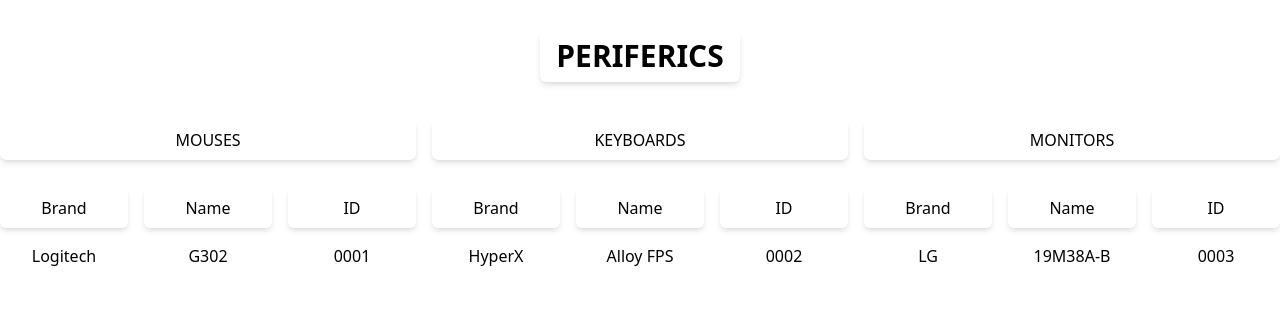
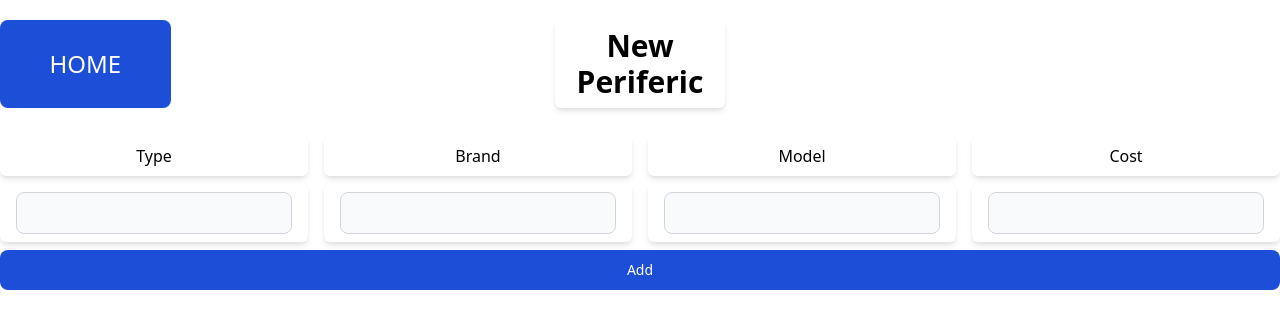
Before and after one commit to iaw-2024/ThiagoZanconi-1-html-css, a plain HTML site: page formulario/tailwindcss/formulariotailwindcss.html in a window 1280 px wide. Drawn offline with nearby package versions, Linux system fonts and the light colour scheme; files that its build step writes are made by us from their sources.

Commit message:
listados update

```diff
--- a/formulario/html_css/styles.css
+++ b/formulario/html_css/styles.css
@@ -16,6 +16,11 @@
     margin-bottom: 25px;
 }
 
+.a{
+  display: inline-flex;
+  justify-items: center;
+}
+
 .header{
     max-width: fit-content;
     margin-left: 25%;
@@ -25,7 +30,6 @@
     padding: 10px;
     background-color: #007bff;
     border-radius: 10px;
-
 }
 
 .inputtext{
@@ -53,7 +57,7 @@
   background-color: #0056b3;
 }
 
-div {
+.wrapper {
   border-radius: 5px;
   background-color: #f2f2f2;
   padding: 20px;
--- a/formulario/tailwindcss/formulariotailwindcss.html
+++ b/formulario/tailwindcss/formulariotailwindcss.html
@@ -4,132 +4,62 @@
   <meta charset="UTF-8">
   <meta name="viewport" content="width=device-width, initial-scale=1.0">
   <title>listadotailwindcss</title>
+  <link rel="stylesheet" href="styles.css">
   <link href="https://cdn.jsdelivr.net/npm/tailwindcss@2.2.19/dist/tailwind.min.css" rel="stylesheet">
 </head>
 <body>
 
+
     <div class="container pt-5 pb-10 mx-auto">
-        <div class="flex items-center justify-center h-20">
-            <div class="text-3xl font-bold block py-2 px-4 mb-2 bg-white rounded-md shadow-md text-center">
-                PERIFERICS
+        <div class="grid grid-cols-3 gap-96 content-around">
+            <a href="/" class="inline-flex items-center justify-center text-2xl text-white bg-blue-700 hover:bg-blue-800 focus:ring-4 focus:ring-blue-300 font-medium rounded-lg text-sm px-5 py-2.5 me-2 mb-2 dark:bg-blue-600 dark:hover:bg-blue-700 focus:outline-none dark:focus:ring-blue-800"> HOME
+            </a>
+            <div class="text-3xl font-bold block py-2 px-4 mb-2 bg-white rounded-md shadow-md text-center object-top">
+                New Periferic
             </div>
+            <div></div>
         </div>
         <form>
-            <div class="grid grid-cols-3 items-center gap-4 pt-5 justify-items-stretch">
+            <div class="grid grid-cols-4 items-center gap-4 pt-5 justify-items-stretch">
                 <div>
                     <div class="block py-2 px-4 mb-2 bg-white rounded-md shadow-md text-center">
-                        MOUSES
+                        Type
                     </div>
-                    <div class="grid grid-cols-3 items-center gap-4 pt-5 justify-items-stretch">
-                        <div>
-                            <div class="block py-2 px-4 mb-2 bg-white rounded-md shadow-md text-center">
-                                Brand
-                            </div>
-                            <ul id="mousesBrands">
-                                <li class="block py-2 px-4 mb-2 bg-white text-center">
-                                    Logitech
-                                </li>
-                            </ul>
-                        </div>
-                        <div>
-                            <div class="block py-2 px-4 mb-2 bg-white rounded-md shadow-md text-center">
-                                Name
-                            </div>
-                            <ul id="mousesNames">
-                                <li class="block py-2 px-4 mb-2 bg-white text-center">
-                                    G302
-                                </li>
-                            </ul>
-                        </div>
-                        <div>
-                            <div class="block py-2 px-4 mb-2 bg-white rounded-md shadow-md text-center">
-                                ID
-                            </div>
-                            <ul id="mousesIds">
-                                <li class="block py-2 px-4 mb-2 bg-white text-center">
-                                    0001
-                                </li>
-                            </ul>
-                        </div>
+                    <div class="block py-2 px-4 mb-2 bg-white rounded-md shadow-md text-center">
+                        <input type="text" id="first_name" class="bg-gray-50 border border-gray-300 text-gray-900 text-sm rounded-lg focus:ring-blue-500 focus:border-blue-500 block w-full p-2.5 dark:bg-gray-700 dark:border-gray-600 dark:placeholder-gray-400 dark:text-white dark:focus:ring-blue-500 dark:focus:border-blue-500" required />
                     </div>
                 </div>
                 <div>
                     <div class="block py-2 px-4 mb-2 bg-white rounded-md shadow-md text-center">
-                        KEYBOARDS
+                        Brand
                     </div>
-                    <div class="grid grid-cols-3 items-center gap-4 pt-5 justify-items-stretch">
-                        <div>
-                            <div class="block py-2 px-4 mb-2 bg-white rounded-md shadow-md text-center">
-                                Brand
-                            </div>
-                            <ul id="keyboardsBrands">
-                                <li class="block py-2 px-4 mb-2 bg-white text-center">
-                                    HyperX
-                                </li>
-                            </ul>
-                        </div>
-                        <div>
-                            <div class="block py-2 px-4 mb-2 bg-white rounded-md shadow-md text-center">
-                                Name
-                            </div>
-                            <ul id="keyboardsNames">
-                                <li class="block py-2 px-4 mb-2 bg-white text-center">
-                                    Alloy FPS
-                                </li>
-                            </ul>
-                        </div>
-                        <div>
-                            <div class="block py-2 px-4 mb-2 bg-white rounded-md shadow-md text-center">
-                                ID
-                            </div>
-                            <ul id="keyboardsIds">
-                                <li class="block py-2 px-4 mb-2 bg-white text-center">
-                                    0002
-                                </li>
-                            </ul>
-                        </div>
+                    <div class="block py-2 px-4 mb-2 bg-white rounded-md shadow-md text-center">
+                        <input type="text" id="first_name" class="bg-gray-50 border border-gray-300 text-gray-900 text-sm rounded-lg focus:ring-blue-500 focus:border-blue-500 block w-full p-2.5 dark:bg-gray-700 dark:border-gray-600 dark:placeholder-gray-400 dark:text-white dark:focus:ring-blue-500 dark:focus:border-blue-500" required />
                     </div>
                 </div>
                 <div>
-                    <div id="monitors" class="block py-2 px-4 mb-2 bg-white rounded-md shadow-md text-center">
-                        MONITORS
+                    <div class="block py-2 px-4 mb-2 bg-white rounded-md shadow-md text-center">
+                        Model
                     </div>
-                    <div class="grid grid-cols-3 items-center gap-4 pt-5 justify-items-stretch">
-                        <div>
-                            <div class="block py-2 px-4 mb-2 bg-white rounded-md shadow-md text-center">
-                                Brand
-                            </div>
-                            <ul id="monitorsBrands">
-                                <li class="block py-2 px-4 mb-2 bg-white text-center">
-                                    LG
-                                </li>
-                            </ul>
-                        </div>
-                        <div>
-                            <div class="block py-2 px-4 mb-2 bg-white rounded-md shadow-md text-center">
-                                Name
-                            </div>
-                            <ul id="monitorsNames">
-                                <li class="block py-2 px-4 mb-2 bg-white text-center">
-                                    19M38A-B
-                                </li>
-                            </ul>
-                        </div>
-                        <div>
-                            <div class="block py-2 px-4 mb-2 bg-white rounded-md shadow-md text-center">
-                                ID
-                            </div>
-                            <ul id="monitorsIds">
-                                <li class="block py-2 px-4 mb-2 bg-white text-center">
-                                    0003
-                                </li>
-                            </ul>
-                        </div>
+                    <div class="block py-2 px-4 mb-2 bg-white rounded-md shadow-md text-center">
+                        <input type="text" id="first_name" class="bg-gray-50 border border-gray-300 text-gray-900 text-sm rounded-lg focus:ring-blue-500 focus:border-blue-500 block w-full p-2.5 dark:bg-gray-700 dark:border-gray-600 dark:placeholder-gray-400 dark:text-white dark:focus:ring-blue-500 dark:focus:border-blue-500" required />
+                    </div>
+                </div>
+                <div>
+                    <div class="block py-2 px-4 mb-2 bg-white rounded-md shadow-md text-center">
+                        Cost
+                    </div>
+                    <div class="block py-2 px-4 mb-2 bg-white rounded-md shadow-md text-center">
+                        <input type="text" id="first_name" class="bg-gray-50 border border-gray-300 text-gray-900 text-sm rounded-lg focus:ring-blue-500 focus:border-blue-500 block w-full p-2.5 dark:bg-gray-700 dark:border-gray-600 dark:placeholder-gray-400 dark:text-white dark:focus:ring-blue-500 dark:focus:border-blue-500" required />
                     </div>
                 </div>
             </div>
 
         </form>
+        <button class="w-full text-white bg-blue-700 hover:bg-blue-800 focus:ring-4 focus:ring-blue-300 font-medium rounded-lg text-sm px-5 py-2.5 me-2 mb-2 dark:bg-blue-600 dark:hover:bg-blue-700 focus:outline-none dark:focus:ring-blue-800">
+            Add
+        </button>
 
     </div>
+
 </body>
```
Also changed, not shown: formulario/html_css/formulariohtml_css.html (+4 -4 lines), listado/bootstrap/listadoboostrap.html (+6 -1 lines), listado/html_css/listadohtml_css.html (+4 -1 lines), listado/html_css/styles.css (+45 -3 lines), listado/tailwindcss/listadotailwindcss.html (+6 -3 lines).
